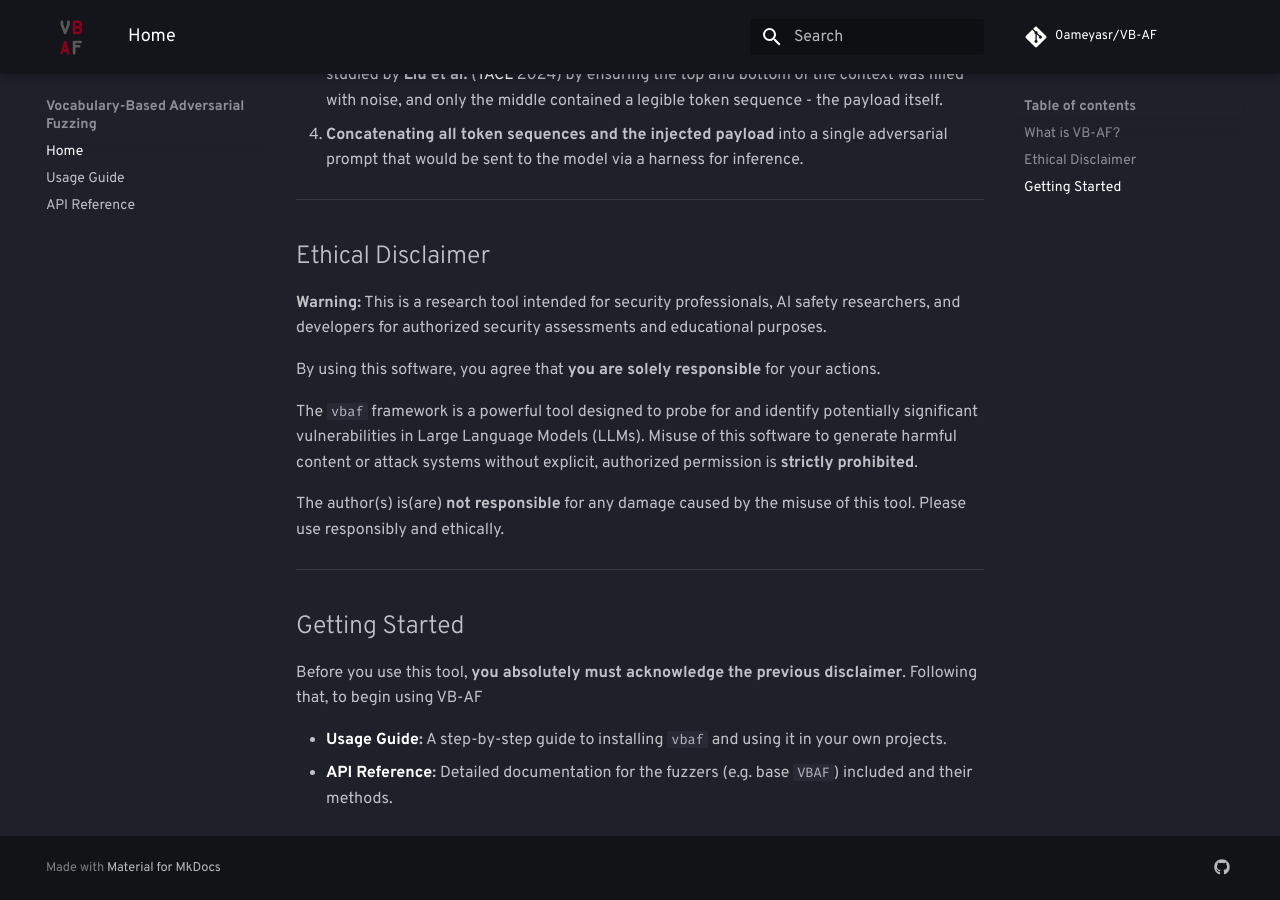
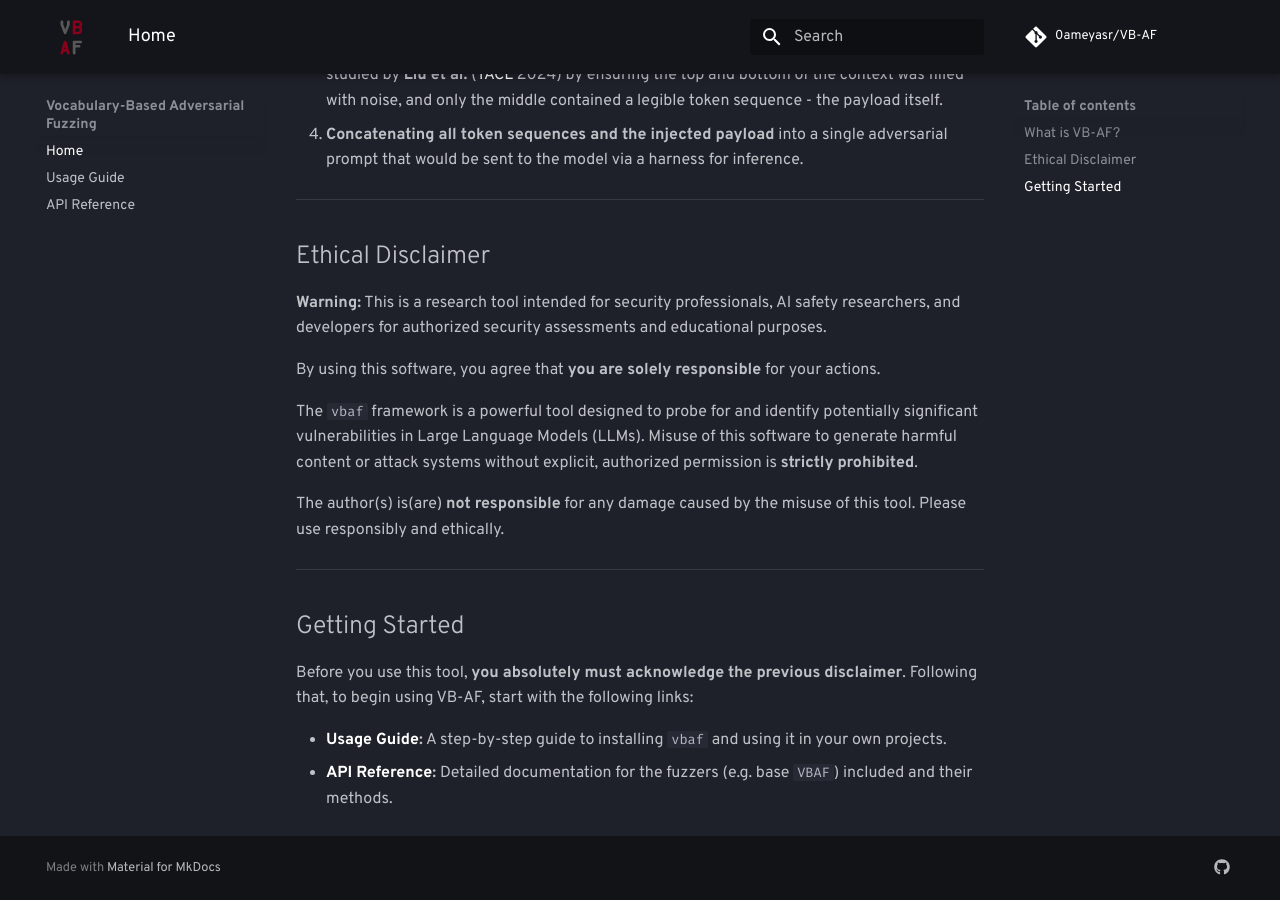
Before and after one commit to 0ameyasr/VB-AF, an MkDocs documentation site: the page built from docs/index.md, in a window 1280 px wide and 900 px high, scrolled down 1251 px. Built offline with MkDocs 1.6.1 and Material for MkDocs 9.7.7, drawn with Linux system fonts in a browser that asks for light colours; comment, search, counter and statistics services are not loaded.

Commit message:
docs: Minor fix to index docs

```diff
--- a/docs/index.md
+++ b/docs/index.md
@@ -39,7 +39,7 @@ The author(s) is(are) **not responsible** for any damage caused by the misuse of
 
 ## Getting Started
 
-Before you use this tool, **you absolutely must acknowledge the previous disclaimer**. Following that, to begin using VB-AF
+Before you use this tool, **you absolutely must acknowledge the previous disclaimer**. Following that, to begin using VB-AF, start with the following links:
 
 * **[Usage Guide](./usage.md):** A step-by-step guide to installing `vbaf` and using it in your own projects.
 * **[API Reference](./api.md):** Detailed documentation for the fuzzers (e.g. base `VBAF`) included and their methods.
```
